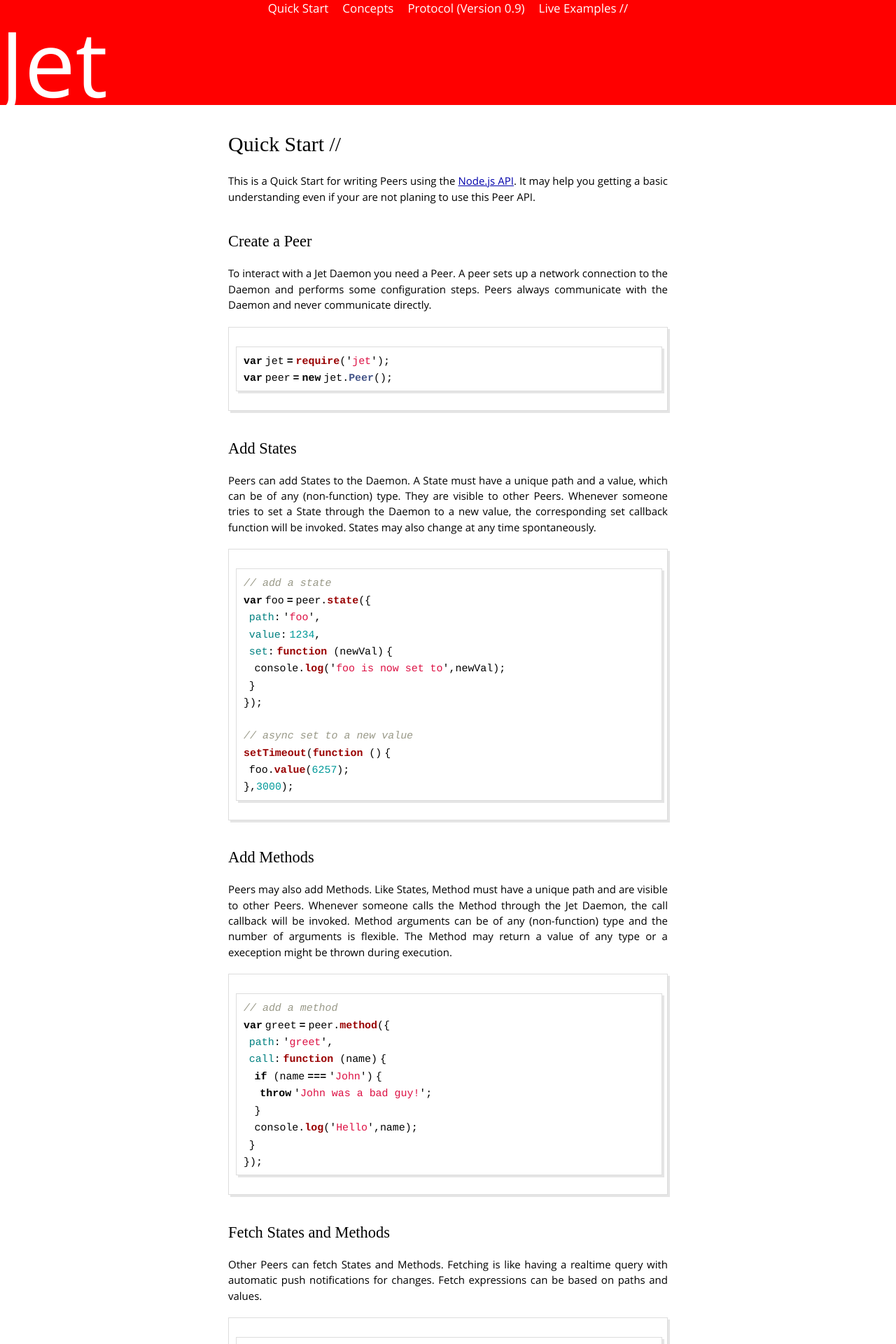
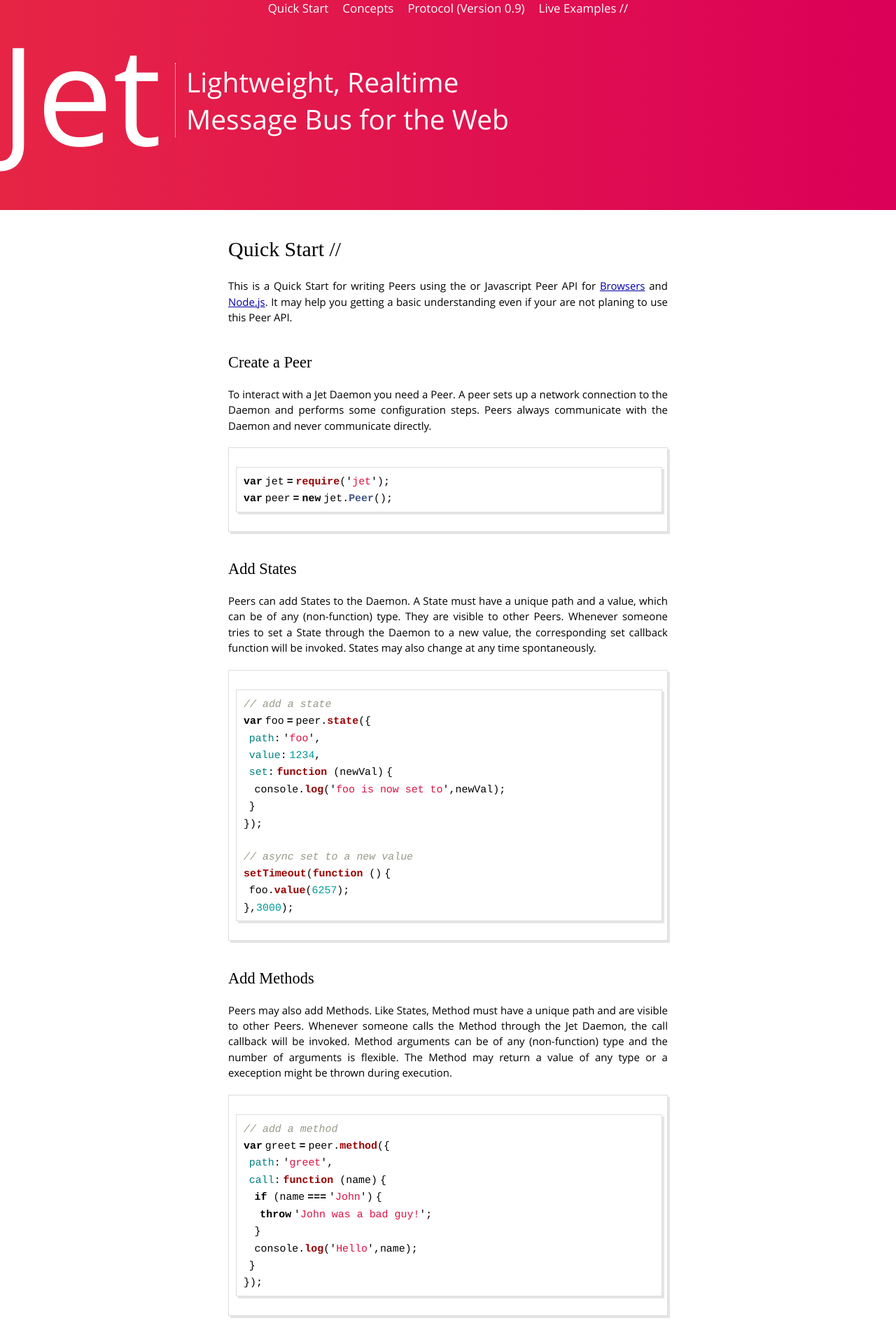
Before and after one commit to HBM/jet, a Jekyll site: the page built from index.md, in a window 1280 px wide. Shown: the top 1920 px of the page at 70% size. Built offline with Jekyll 4.4.1, drawn with Linux system fonts in a browser that asks for light colours; some web fonts are replaced; Markdown is read by kramdown in place of the engine named in the settings; some of the changed text lies outside the part shown.

Commit message:
some style

```diff
--- a/_layouts/default.html
+++ b/_layouts/default.html
@@ -16,6 +16,7 @@
 <body>
   <div id="hero">
     <h1 id="brand">Jet</h1>
+    <h2 id="tagline">Lightweight, Realtime Message Bus for the Web</h2>
   </div>
   <div id="toc">
   </div>
--- a/css/main.css
+++ b/css/main.css
@@ -28,18 +28,46 @@
 
 html, body { height: 100%; }
 
-#hero h1 {
+#hero #brand {
   color: white;
-    font-size: 10em;
+  font-size: 15em;
   font-family: 'Open Sans',sans serif;
   margin: 0px;
   text-align: left;
 }
 
+#hero #tagline {
+  color: white;
+  font-size: 3em;
+  font-family: 'Open Sans',sans serif;
+  margin: 0px;
+  text-align: left;
+  position: absolute;
+  top: 90px;
+  left: 250px;
+  max-width: 500px;
+  border-left: 1px dotted white;
+  padding-top: 0px;
+  padding-left: 15px;
+}
+
 #hero {
-    background-color: red;
-    z-index: 5;
-    height: 150px;
+  position: relative;
+  background-image: -webkit-gradient(
+    linear,
+    left top,
+    right top,
+    color-stop(0, #E62545),
+    color-stop(1, #DB0058)
+    );
+    background-image: -o-linear-gradient(right, #E62545 0%, #DB0058 100%);
+    background-image: -moz-linear-gradient(right, #E62545 0%, #DB0058 100%);
+    background-image: -webkit-linear-gradient(right, #E62545 0%, #DB0058 100%);
+    background-image: -ms-linear-gradient(right, #E62545 0%, #DB0058 100%);
+    background-image: linear-gradient(to right, #E62545 0%, #DB0058 100%);
+
+
+    height: 300px;
     width: 100%;
   }
 
@@ -178,11 +206,24 @@ ul {
   /*****************************************************************************/
 
   #toc {
+    z-index: 1;
     position: fixed;
     top: 0px;
     width: 100%;
-    background-color: red;
     color: #000;
+    background-image: -webkit-gradient(
+      linear,
+      left top,
+      right top,
+      color-stop(0, #E62545),
+      color-stop(1, #DB0058)
+      );
+      background-image: -o-linear-gradient(right, #E62545 0%, #DB0058 100%);
+      background-image: -moz-linear-gradient(right, #E62545 0%, #DB0058 100%);
+      background-image: -webkit-linear-gradient(right, #E62545 0%, #DB0058 100%);
+      background-image: -ms-linear-gradient(right, #E62545 0%, #DB0058 100%);
+      background-image: linear-gradient(to right, #E62545 0%, #DB0058 100%);
+
     }
 
 
--- a/index.md
+++ b/index.md
@@ -5,7 +5,7 @@ title: Jet
 
 # Quick Start
 
-This is a Quick Start for writing Peers using the [Node.js API](http://github.com/lipp/node-jet). It may help you getting a basic understanding even if your are not planing to use this Peer API.
+This is a Quick Start for writing Peers using the or Javascript Peer API for [Browsers](http://github.com/lipp/jet-js) and [Node.js](http://github.com/lipp/node-jet). It may help you getting a basic understanding even if your are not planing to use this Peer API.
 
 ## Create a Peer
 
@@ -318,5 +318,5 @@ connect(&#x27;ws://jet.nodejitsu.com&#x27;);</code></pre>
 
 Creates a peer and then adds a state with random path name (path must be unique on the jet bus).
 
-<p data-height="461" data-theme-id="0" data-slug-hash="kLlfB" data-default-tab="result" class='codepen'>See the Pen <a href='http://codepen.io/lipp/pen/kLlfB/'>Jet Add State</a> by Gerhard Preuss (<a href='http://codepen.io/lipp'>@lipp</a>) on <a href='http://codepen.io'>CodePen</a>.</p>
+<p data-height="650" data-theme-id="0" data-slug-hash="kLlfB" data-default-tab="js" class='codepen'>See the Pen <a href='http://codepen.io/lipp/pen/kLlfB/'>Jet Add State</a> by Gerhard Preuss (<a href='http://codepen.io/lipp'>@lipp</a>) on <a href='http://codepen.io'>CodePen</a>.</p>
 <script async src="//codepen.io/assets/embed/ei.js"></script>
```
Also changed, not shown: other parts of _layouts/default.html (+3 -5 lines), 1 other file. Lines whose indentation alone changed are shown as unchanged.
